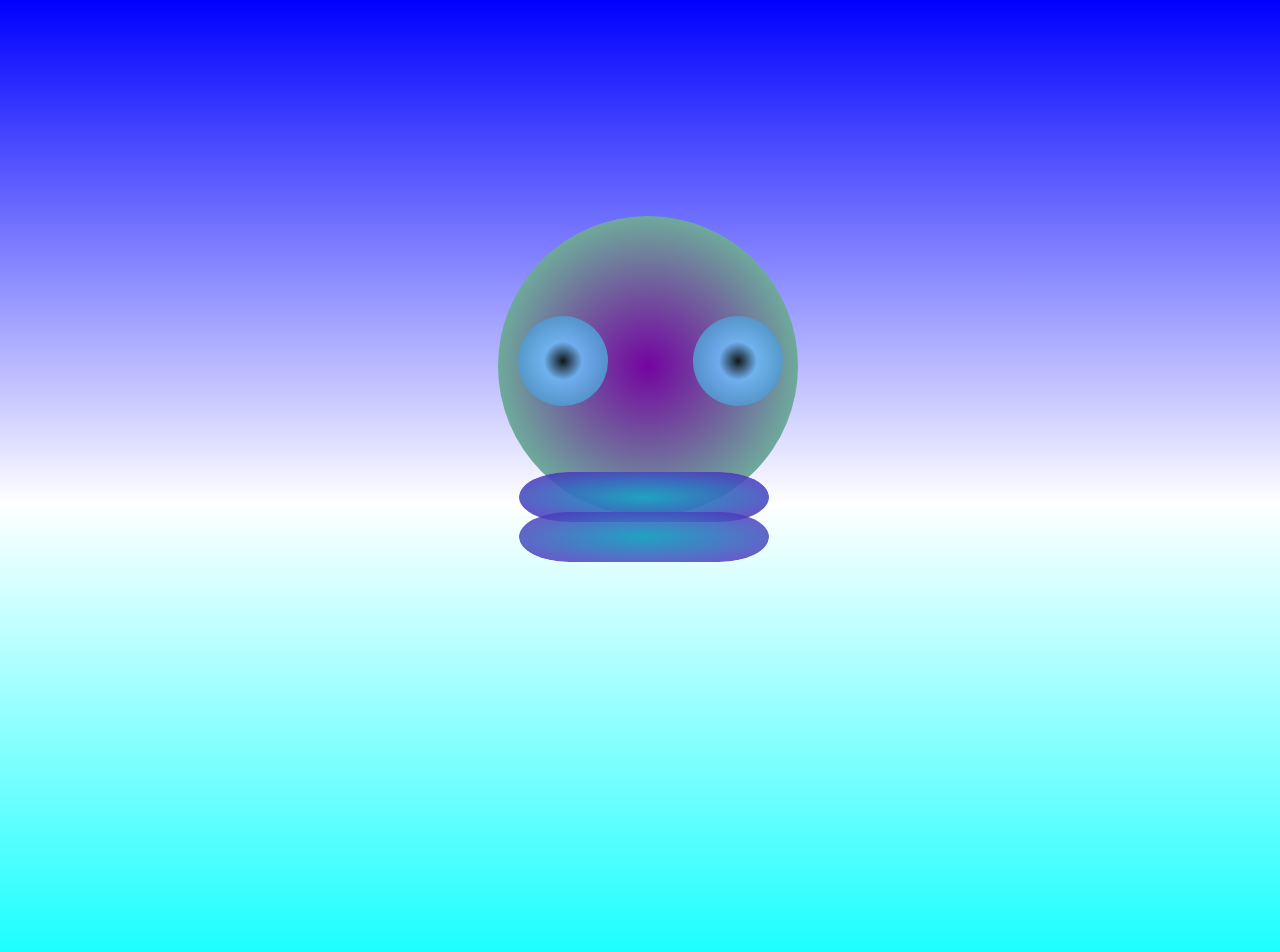
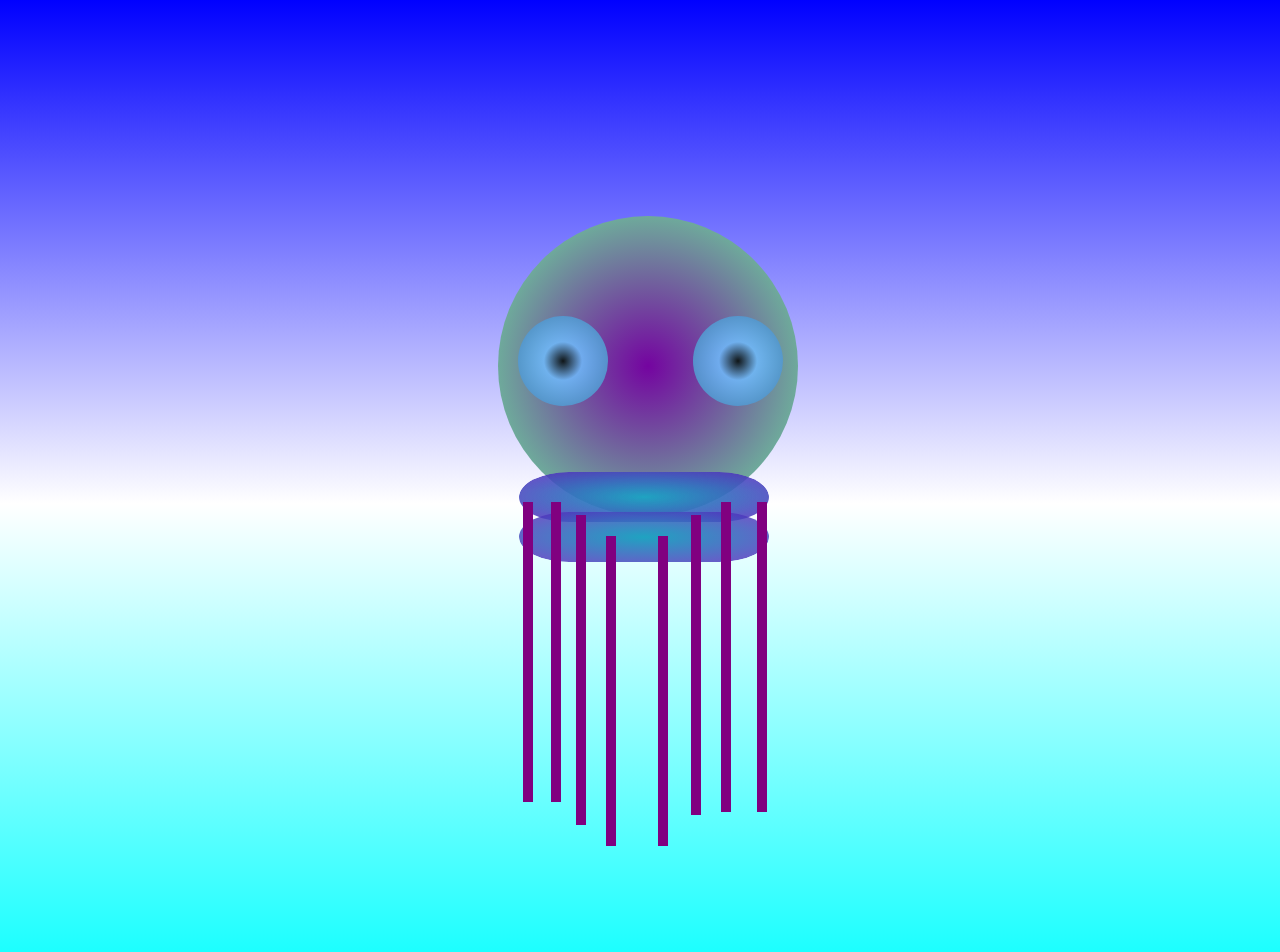
Before and after one commit to terrencebudnik/MONTY, a React (Create React App) app: page /montybuild in a window 1280 px wide. Shown: the top 952 px of the page. Built offline with nearby package versions, Linux system fonts and the light colour scheme.

Commit message:
added more css

```diff
--- a/src/css/montybuild.css
+++ b/src/css/montybuild.css
@@ -78,3 +78,81 @@
 	background-image: radial-gradient(#1fa3c1, #591bbbc7);
 	content: '';
 }
+
+.legs {
+    display: flex;
+    justify-content: space-between;
+    position: relative;
+}
+
+#leg1 {
+    display: flex;
+    position: absolute;
+    border-left: 10px solid purple;
+    height: 300px;
+    margin-top: -76px;
+    margin-left: 25px;
+}
+
+#leg2 {
+    display: flex;
+    position: absolute;
+    border-left: 10px solid purple;
+    height: 300px;
+    margin-top: -76px;
+    margin-left: 53px;
+}
+
+#leg3 {
+    display: flex;
+    position: absolute;
+    border-left: 10px solid purple;
+    height: 310px;
+    margin-top: -63px;
+    margin-left: 78px;
+}
+
+#leg4 {
+    display: flex;
+    position: absolute;
+    border-left: 10px solid purple;
+    height: 310px;
+    margin-top: -42px;
+    margin-left: 108px;
+}
+
+#leg5 {
+    display: flex;
+    position: absolute;
+    border-left: 10px solid purple;
+    height: 310px;
+    margin-top: -42px;
+    margin-left: 160px;
+}
+
+#leg6 {
+    display: flex;
+    position: absolute;
+    border-left: 10px solid purple;
+    height: 300px;
+    margin-top: -63px;
+    margin-left: 193px;
+}
+
+#leg7 {
+    display: flex;
+    position: absolute;
+    border-left: 10px solid purple;
+    height: 310px;
+    margin-top: -76px;
+    margin-left: 223px;
+}
+
+#leg8 {
+    display: flex;
+    position: absolute;
+    border-left: 10px solid purple;
+    height: 310px;
+    margin-top: -76px;
+    margin-left: 259px;
+}
--- a/src/pages/MontyBuild.js
+++ b/src/pages/MontyBuild.js
@@ -12,6 +12,7 @@ export default function MontyBuild() {
 
         <Container className='home'>
             <div>
+
                 <figure className='head'>
                     <div className='eyes'>
                         <span id='eye1'></span>
@@ -19,6 +20,17 @@ export default function MontyBuild() {
                     </div>
                 </figure>
                 <figure className='body'></figure>
+                <figure className='legs'>
+                    <span id='leg1'></span>
+                    <span id='leg2'></span>
+                    <span id='leg3'></span>
+                    <span id='leg4'></span>
+                    <span id='leg5'></span>
+                    <span id='leg6'></span>
+                    <span id='leg7'></span>
+                    <span id='leg8'></span>
+                </figure>
+
             </div>
         </Container>
 
```
